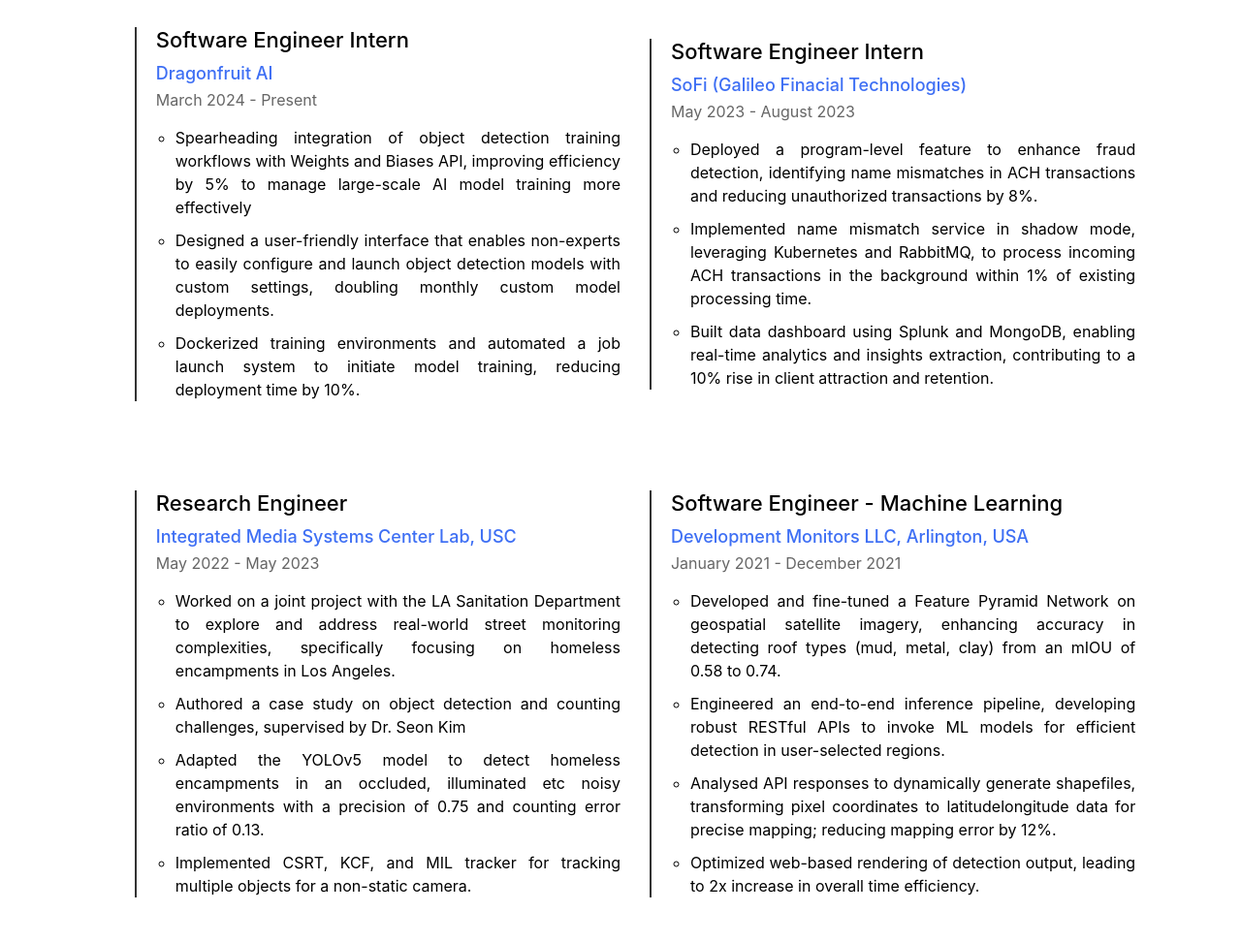
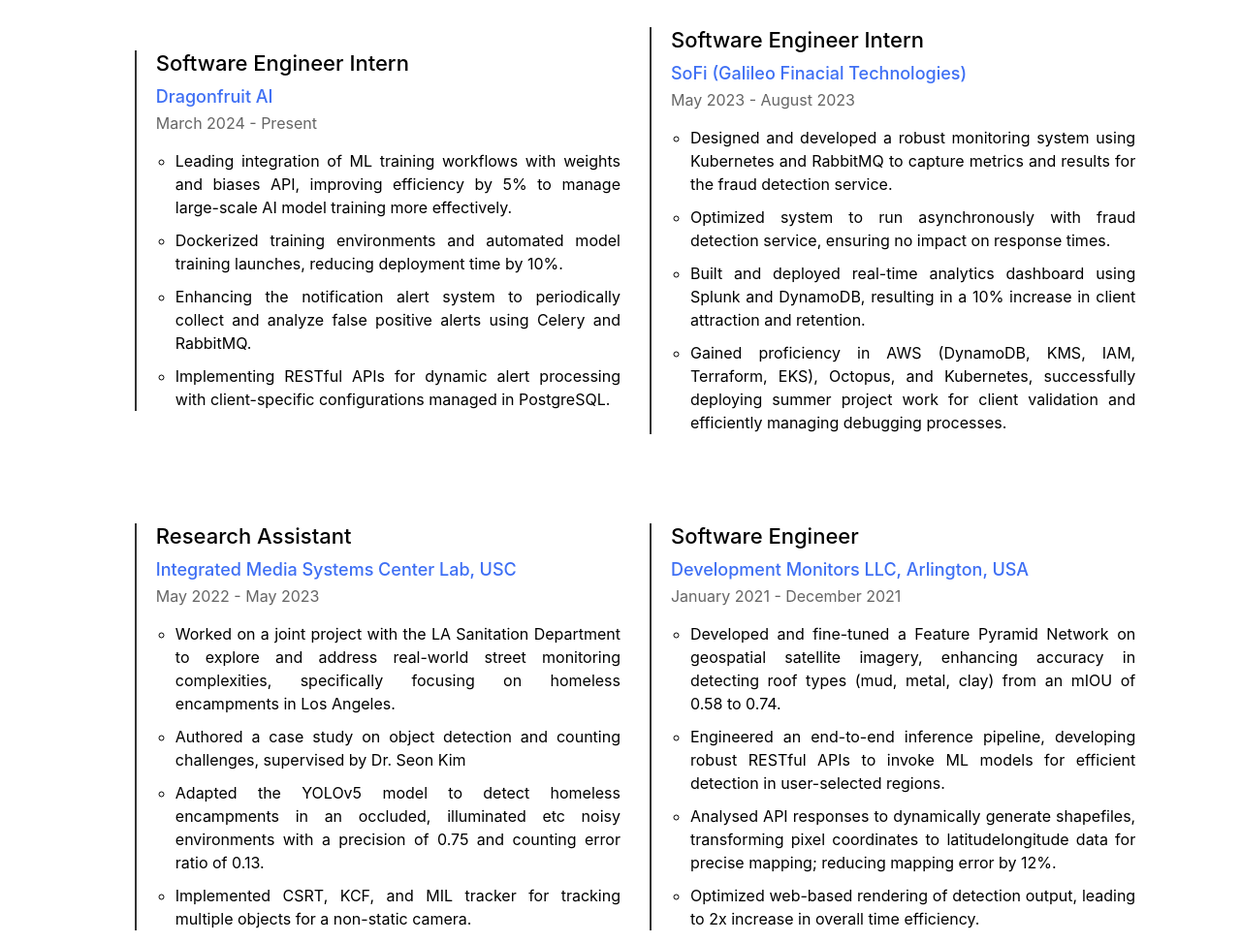
Before and after one commit to yash-bitla/personal-website, a plain HTML site: page index.html in a window 1280 px wide. Shown: the part 2020-2993 px from the top of the page at 97% size. Drawn offline with nearby package versions, Linux system fonts and the light colour scheme.

Commit message:
Experience and Resume updated

```diff
--- a/index.html
+++ b/index.html
@@ -89,12 +89,12 @@
                              and am passionate about the intersection of Machine Learning and Software Engineering. With over two years of professional and internship experience, <b>I am actively seeking full-time opportunities in the fields of Software Eningeering and Machine Learning starting June 2024. </b></p>
 
                         <p class="about__text" align="justify">
-                            Currently, I am interning at <b>Dragonfruit AI</b>, where I am spearheading the integration of object detection training workflows with Weights and Biases API. This role involves automating and scaling AI model training, as well as developing Docker containers to streamline setup and deployment processes, enhancing operational efficiency.
+                            Currently, I am interning at <a href="https://www.dragonfruit.ai/" target="_blank"><span class="home__title-color">Dragonfruit AI</span></a>, where I am spearheading the integration of object detection training workflows with Weights and Biases API. This role involves automating and scaling AI model training, as well as developing Docker containers to streamline setup and deployment processes, enhancing operational efficiency.
 
-                            Previously, at <b>SoFi with Galileo Financial Technologies</b>, I enhanced fraud detection capabilities by implementing a configurable name mismatch detection feature for ACH transactions, significantly improving platform security. At <b>Development Monitors LLC</b>, as a Machine Learning Engineer, I developed machine learning models for community mapping software, effectively bridging theoretical concepts with practical applications.
+                            Previously, at <a href="https://www.galileo-ft.com/" target="_blank"><span class="home__title-color">Galileo Financial Technologies (SoFi)</span></a>, I enhanced fraud detection capabilities by implementing a configurable name mismatch detection feature for ACH transactions, significantly improving platform security. At <span class="home__title-color">Development Monitors LLC</span>, as a Machine Learning Engineer, I developed machine learning models for community mapping software, effectively bridging theoretical concepts with practical applications.
 
                         <p class="about__text" align="justify">
-                            I also conduct research at <b>USC's Integrated Media Systems Center Lab</b> under Prof. Seon Kim, focusing on computer vision techniques to detect and count homeless encampments in Los Angeles, using real-world street-level video data.</a>
+                            I also conduct research at USC's <a href="https://imsc.usc.edu/" target="_blank"><span class="home__title-color">Integrated Media Systems Center Lab</span></a> under Prof. Seon Kim, focusing on computer vision techniques to detect and count homeless encampments in Los Angeles, using real-world street-level video data.</a>
                         </p>
                         <p class="about__text" align="justify">
                             When I'm not at my desk I am probably watching anime, playing soccer, or at a coffee shop :)
@@ -129,11 +129,11 @@
                             <a href="https://www.dragonfruit.ai/" target="_blank"><h4 class="experience-company">Dragonfruit AI</h4></a>
                             <p class="experience-date">March 2024 - Present</p>
                             <ul class="experience-description">
-                                <li>Spearheading integration of object detection training workflows with Weights and Biases API, improving
-                                    efficiency by 5% to manage large-scale AI model training more effectively</li>
-                                <li>Designed a user-friendly interface that enables non-experts to easily configure and launch object detection models with custom settings, doubling monthly custom model deployments.</li>
-                                <li>Dockerized training environments and automated a job launch system to initiate model training, reducing
-                                    deployment time by 10%.</li>
+                                <li>Leading integration of ML training workflows with weights and biases API, improving efficiency by 5% to manage
+                                    large-scale AI model training more effectively.</li>
+                                <li>Dockerized training environments and automated model training launches, reducing deployment time by 10%.</li>
+                                <li>Enhancing the notification alert system to periodically collect and analyze false positive alerts using Celery and RabbitMQ.</li>
+                                <li>Implementing RESTful APIs for dynamic alert processing with client-specific configurations managed in PostgreSQL.</li>
                             </ul>
                         </div>
                         <!-- <div class="arrow-indicator"></div> -->
@@ -145,13 +145,12 @@
                             <a href="https://www.sofi.com/" target="_blank"><h4 class="experience-company">SoFi (Galileo Finacial Technologies)</h4></a>
                             <p class="experience-date">May 2023 - August 2023</p>
                             <ul class="experience-description">
-                                <li>Deployed a program-level feature to enhance fraud detection, identifying name mismatches in ACH
-                                    transactions and reducing unauthorized transactions by 8%.</li>
-                                <li>Implemented name mismatch service in shadow mode, leveraging Kubernetes and RabbitMQ, to process
-                                    incoming ACH transactions in the background within 1% of existing processing time. </li>
-                                <li>Built data dashboard using Splunk and MongoDB, enabling real-time analytics and insights extraction,
-                                    contributing to a 10% rise in client attraction and retention.
-                                     </li>
+                                <li>Designed and developed a robust monitoring system using Kubernetes and RabbitMQ to capture metrics and results for
+                                    the fraud detection service.</li>
+                                <li>Optimized system to run asynchronously with fraud detection service, ensuring no impact on response times.</li>
+                                <li>Built and deployed real-time analytics dashboard using Splunk and DynamoDB, resulting in a 10% increase in client
+                                    attraction and retention.</li>
+                                <li>Gained proficiency in AWS (DynamoDB, KMS, IAM, Terraform, EKS), Octopus, and Kubernetes, successfully deploying summer project work for client validation and efficiently managing debugging processes.</li>
 
                             </ul>
                         </div>
@@ -160,7 +159,7 @@
 
                     <div class="experience-item">
                         <div class="experience-content">
-                            <h3 class="experience-position"> Research Engineer</h3>
+                            <h3 class="experience-position"> Research Assistant</h3>
                             <a href="https://imsc.usc.edu/" target="_blank"><h4 class="experience-company">Integrated Media Systems Center Lab, USC</h4></a>
                             <p class="experience-date">May 2022 - May 2023</p>
                             <ul class="experience-description">
@@ -177,7 +176,7 @@
 
                     <div class="experience-item">
                         <div class="experience-content">
-                            <h3 class="experience-position"> Software Engineer - Machine Learning</h3>
+                            <h3 class="experience-position"> Software Engineer</h3>
                             <h4 class="experience-company">Development Monitors LLC, Arlington, USA</h4>
                             <p class="experience-date">January 2021 - December 2021</p>
                             <ul class="experience-description">
@@ -251,7 +250,7 @@
                         <div class="experience-content">
                             <h3 class="experience-position"> University of Mumbai, India </h3>
                             <h4 class="experience-company">Bachelor's in Engineering, Computer Engineering</h4>
-                            <p class="education-date">August 2017 - May 2021</p>
+                            <p class="education-date">August 2017 - January 2021</p>
                             <p class="education-gpa">GPA - 3.9/4</p>
                             <br>
                             <h5 class="education-title">Activities:</h5>
```
Also changed, not shown: 1 other file.
